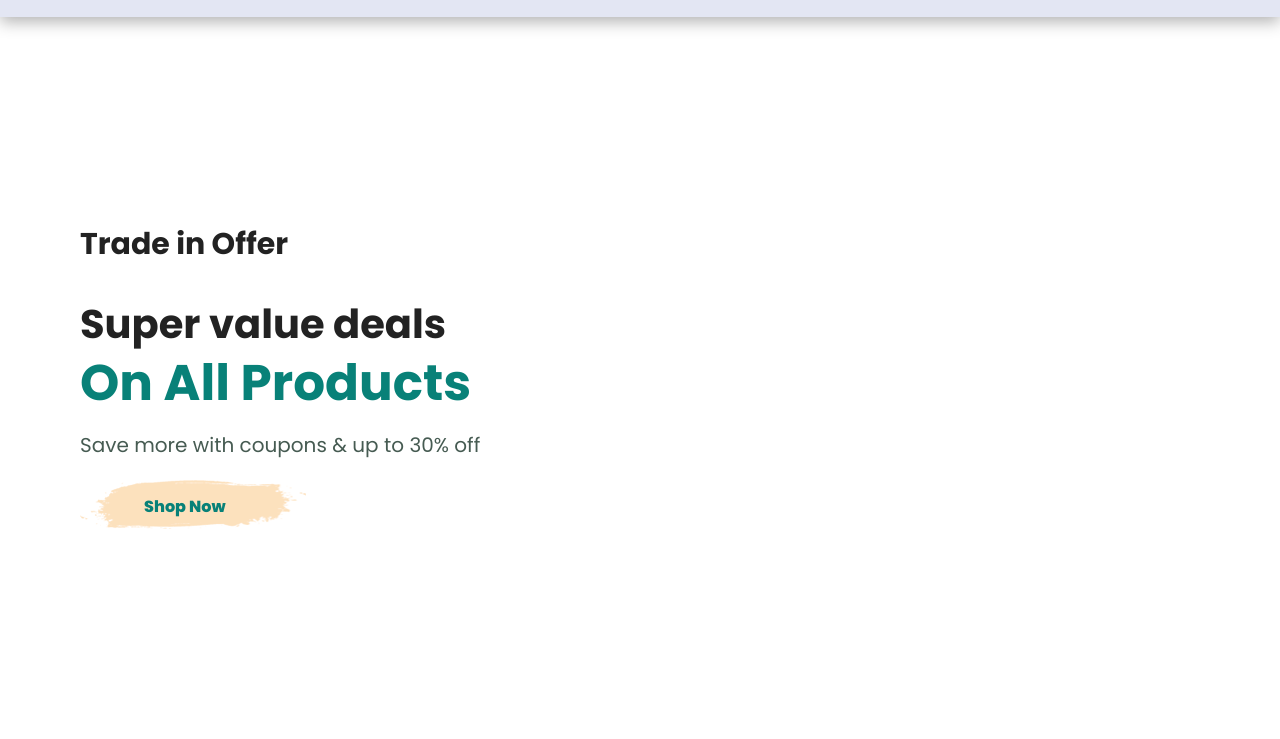
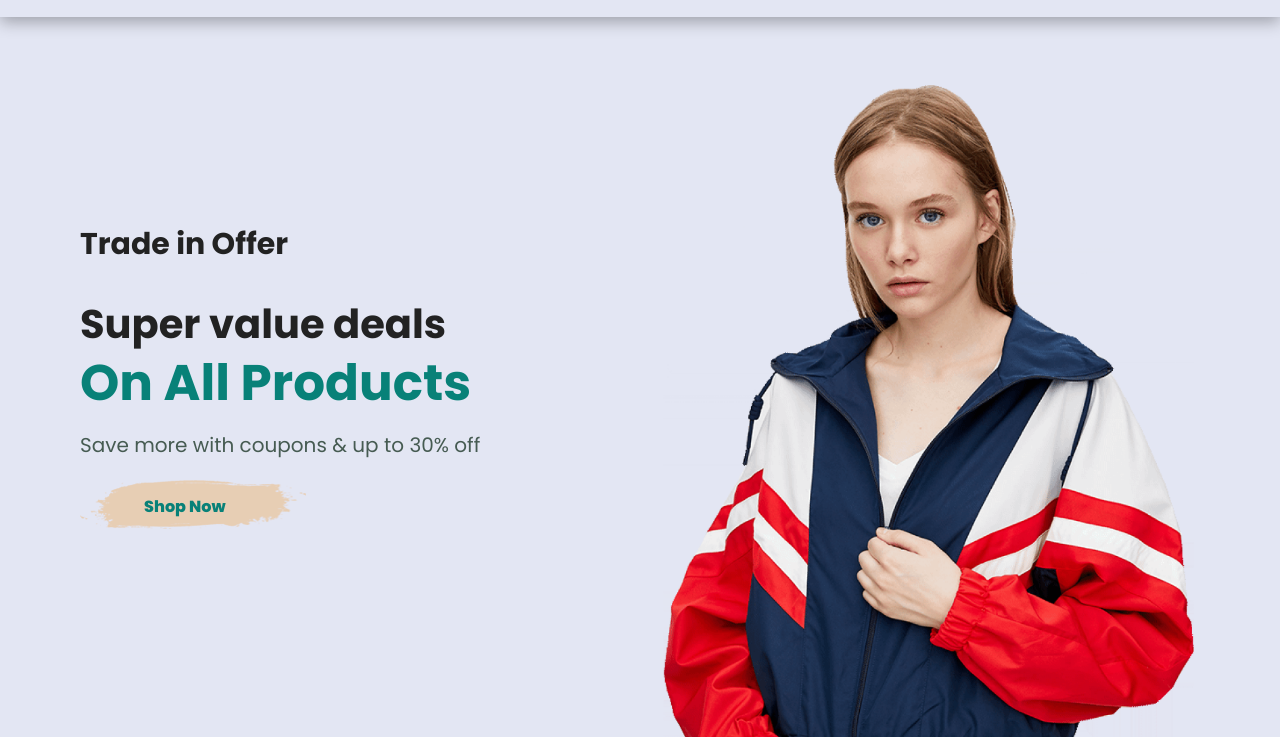
Before and after one commit to DanielKrol90/project-EComerceShop, a plain HTML site: page index.html in a window 1280 px wide. Shown: the part 90-829 px from the top of the page. Drawn offline with Linux system fonts and the light colour scheme; files whose address does not match are found by name.

Commit message:
trying to solve img errors

```diff
--- a/styles/style.css
+++ b/styles/style.css
@@ -139,7 +139,7 @@ button.btn-secondary {
 /*! SECTION LEFT SIDE TEXT */
 
 #left-side-text {
-    background-image: url("images/header.png");
+    background-image: url("../images/header.png");
     height: 90vh;
     width: 100%;
     background-size: cover;
```
Also changed, not shown: images/headerv2.png (deleted).
